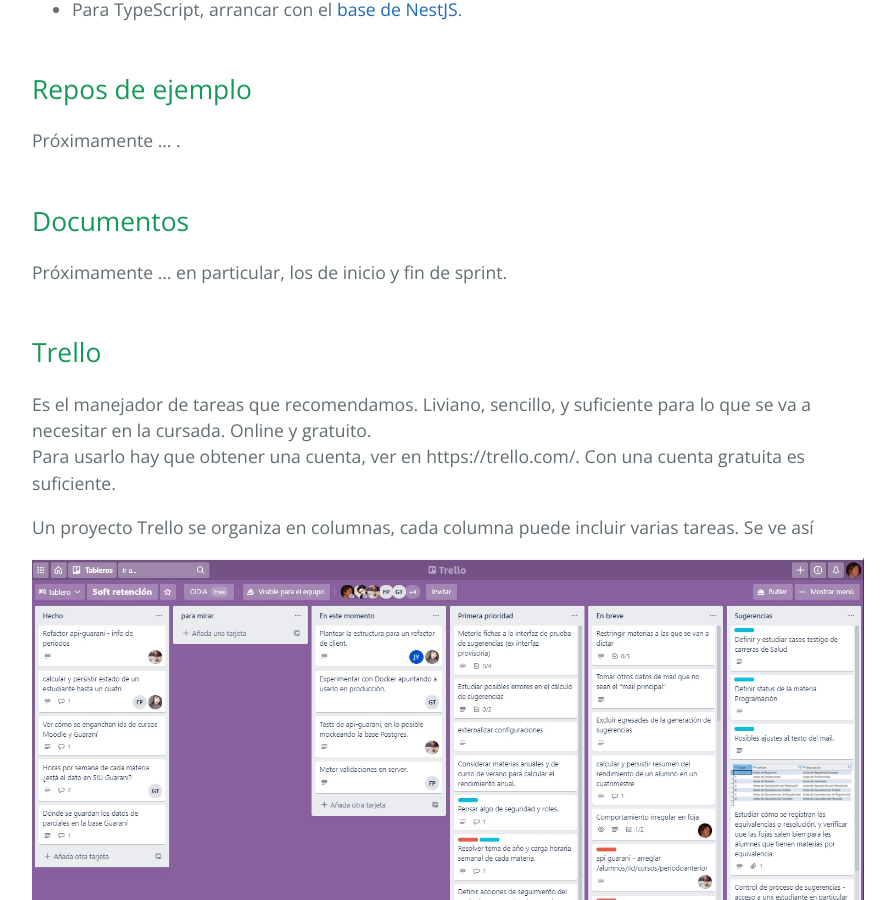
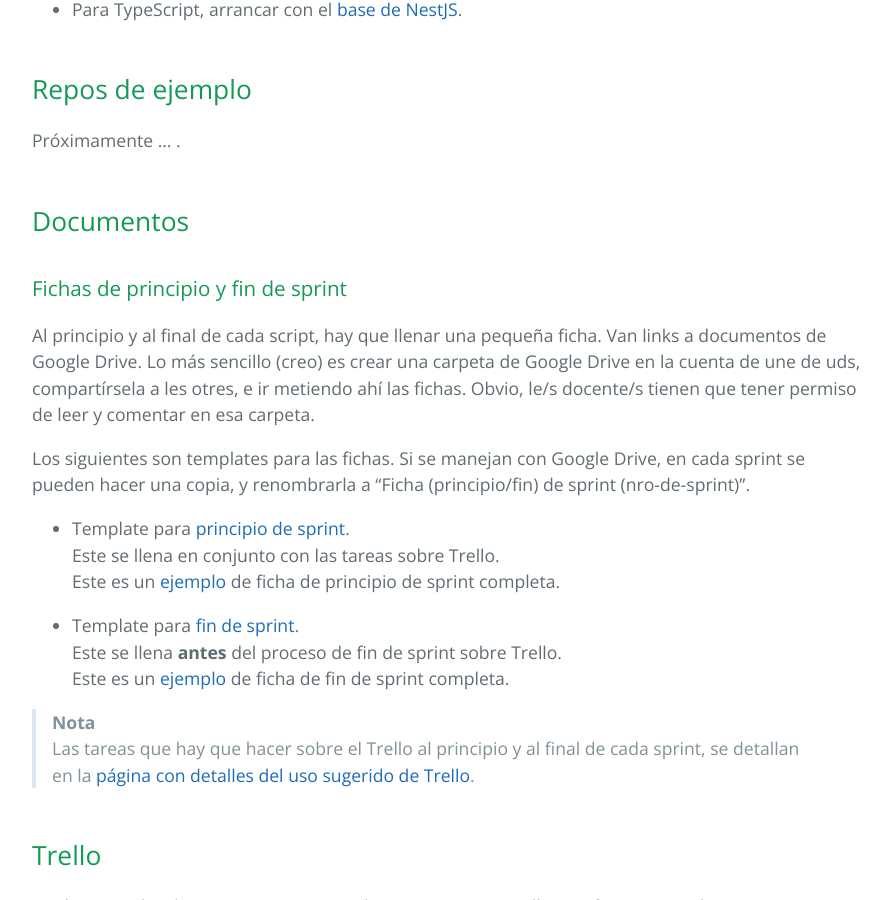
Before and after one commit to unahur-desapp/unahur-desapp-site, a Jekyll site: the page built from recursos/recursos-index.md, in a window 1280 px wide and 900 px high, scrolled down 541 px. Shown: the whole window, without its empty margins (192-1087 px from the left). Built offline with Jekyll 4.4.1, drawn with Linux system fonts in a browser that asks for light colours; our own code applies the rules of GitHub Pages for plain Markdown files.

Commit message:
fichas de principio y fin de sprint

```diff
--- a/recursos/recursos-index.md
+++ b/recursos/recursos-index.md
@@ -21,7 +21,21 @@ Próximamente ... .
 
 ## Documentos
 
-Próximamente ... en particular, los de inicio y fin de sprint.
+### Fichas de principio y fin de sprint
+Al principio y al final de cada script, hay que llenar una pequeña ficha. Van links a documentos de Google Drive.
+Lo más sencillo (creo) es crear una carpeta de Google Drive en la cuenta de une de uds, compartírsela a les otres, e ir metiendo ahí las fichas. Obvio, le/s docente/s tienen que tener permiso de leer y comentar en esa carpeta.
+
+Los siguientes son templates para las fichas. Si se manejan con Google Drive, en cada sprint se pueden hacer una copia, y renombrarla a "Ficha (principio/fin) de sprint (nro-de-sprint)".
+-  Template para [principio de sprint](https://docs.google.com/document/d/19Ghm0d92Ur7GU5TC7PJJTEzz6suKjtMgPQkwh62Deg0).
+Este se llena en conjunto con las tareas sobre Trello.
+Este es un [ejemplo](https://docs.google.com/document/d/1fJz5hZ2XOA3LlRKvQTNQqhPwnOXCzLNhA9Z2Qt9QlUU) de ficha de principio de sprint completa.
+
+-  Template para [fin de sprint](https://docs.google.com/document/d/1NAKfgXVUJa0fN4u3FcdQ4xhzzqh4h4ySt8RWc1XBslg).
+Este se llena **antes** del proceso de fin de sprint sobre Trello.
+Este es un [ejemplo](https://docs.google.com/document/d/15Arb3osd64DrW53Whpd3AUPaH4rD7T87se_1IDo95hM/edit?usp=sharing) de ficha de fin de sprint completa.
+
+> **Nota**
+Las tareas que hay que hacer sobre el Trello al principio y al final de cada sprint, se detallan en la [página con detalles del uso sugerido de Trello](./trello).
 
 
 ## Trello
```
Also changed, not shown: pautas-para-la-cursada.md (+3 -0 lines), recursos/trello.md (+7 -0 lines).
